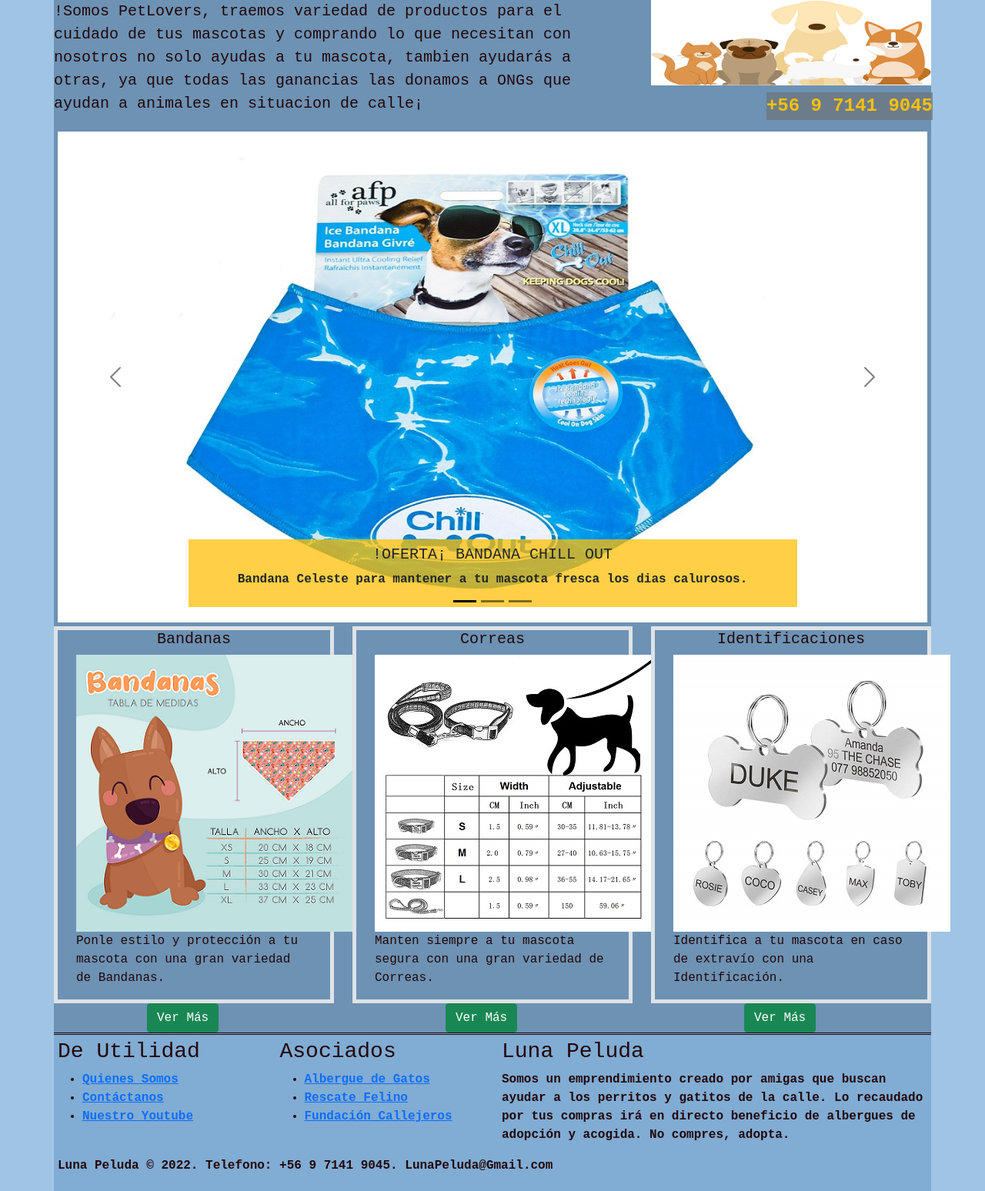
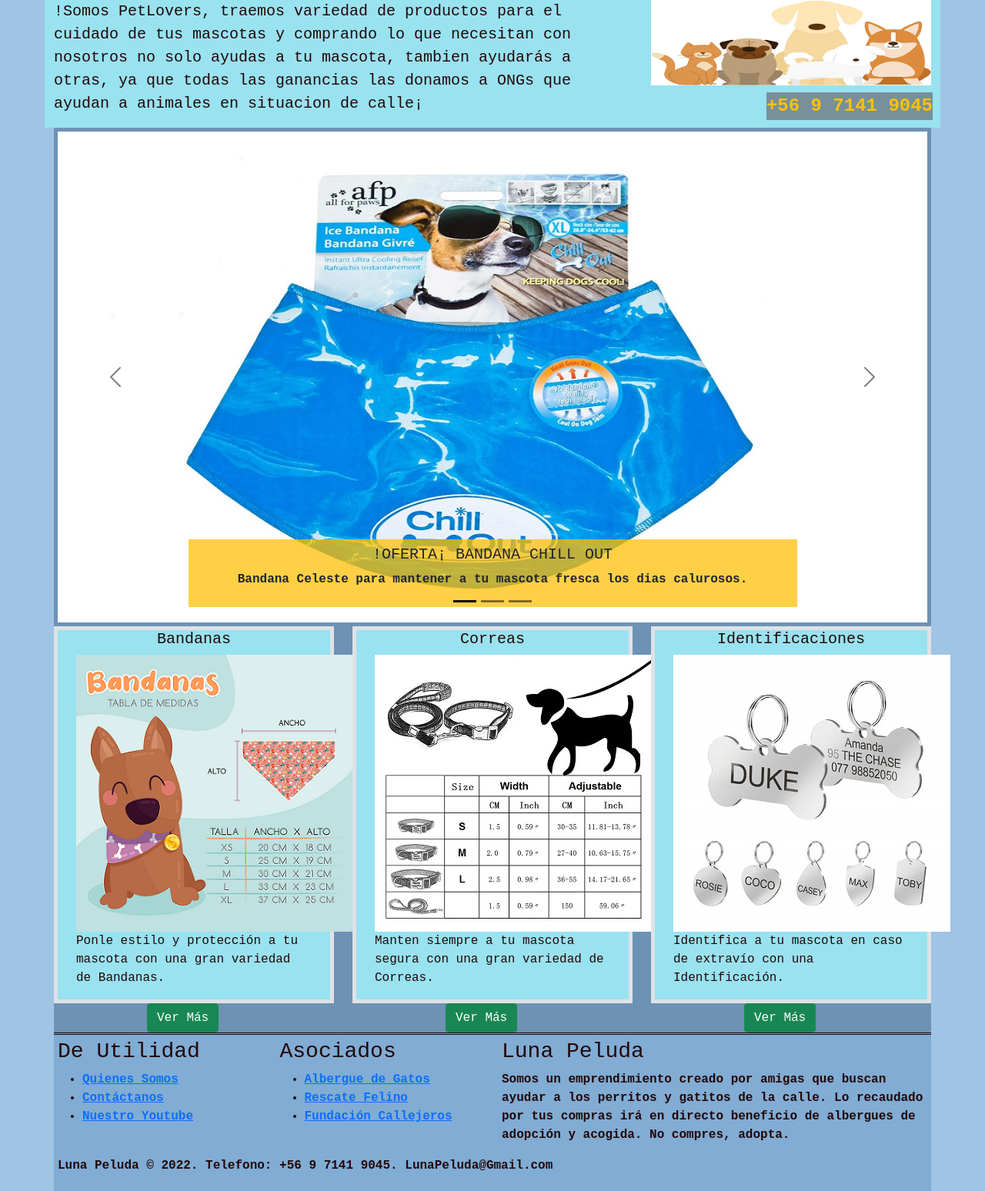
Before and after one commit to FranCastilloA/Prueba_Web_3, a Django app: page / in a window 1280 px wide. Shown: the part 119-1667 px from the top of the page at 77% size. Run offline with Django 4.2, Linux system fonts and the light colour scheme.

Commit message:
Retoques esteticos y consistencia
Ultimo push antes de ir a clases

```diff
--- a/LunaP3/core/templates/core/Tienda.html
+++ b/LunaP3/core/templates/core/Tienda.html
@@ -69,7 +69,6 @@
 
                 <tbody>
                   <div class="row">
-
                   {% for pr in productos %}
 
                   <tr>
@@ -122,8 +121,6 @@
                       </div>
 
                     </div>
-
-
                   </tr>
                   {% endfor %}
                 </tbody>
--- a/LunaP3/core/templates/core/index.html
+++ b/LunaP3/core/templates/core/index.html
@@ -76,9 +76,8 @@
 
             </div>
 
-            <div class="row">   <!--cabecera-->
-
-                <div class="col-8">
+            <div class="row" style="background-color:rgb(153, 226, 240)" >   <!--cabecera-->
+                <div class="col-8" >
                   <p class="fs-5"> !Somos PetLovers, traemos variedad de productos para el cuidado de tus mascotas y comprando lo que necesitan con nosotros no solo ayudas a tu mascota, tambien ayudarás a otras, ya que todas las ganancias las donamos a ONGs que ayudan a animales en situacion de calle¡
                   </p>
 
@@ -88,9 +87,7 @@
                     <img src="{% static 'core/img/mascotas.png' %}" class="img-fluid">
                     <div class="texto-encima text-warning bg-secondary bg-opacity-75 fs-4 fw-bold ">+56 9 7141 9045 </div>
                 </div>
-
-
-            </div>
+              </div>
 
             <div class="row daPadding">   <!--carrousel-->
 
@@ -139,7 +136,7 @@
 
 
               <div class="col-4">
-                  <div class="container border border-5">
+                  <div class="container border border-5"style="background-color:rgb(153, 226, 240)">
                     <h5 class="text-center"> Bandanas </h5>
                     <img src="{% static 'core/img/tabla-tallas-bandanas.png' %}">
                     <p>Ponle estilo y protección a tu mascota con una gran variedad de Bandanas.</p>
@@ -147,7 +144,7 @@
               </div>
 
               <div class="col-4">
-                <div class="container border border-5">
+                <div class="container border border-5"style="background-color:rgb(153, 226, 240)">
                   <h5 class="text-center"> Correas </h5>
                   <img src="{% static 'core/img/correas size.jpeg' %}">
                   <p>Manten siempre a tu mascota segura con una gran variedad de Correas.</p>
@@ -156,7 +153,7 @@
               </div>
 
               <div class="col-4">
-                <div class="container border border-5">
+                <div class="container border border-5"style="background-color:rgb(153, 226, 240)">
                   <h5 class="text-center"> Identificaciones </h5>
                   <img src="{% static 'core/img/identificacion.jpg' %}">
                   <p>Identifica a tu mascota en caso de extravío con una Identificación.</p>
```
Also changed, not shown: LunaP3/core/templates/core/Nosotros.html (+5 -4 lines).
